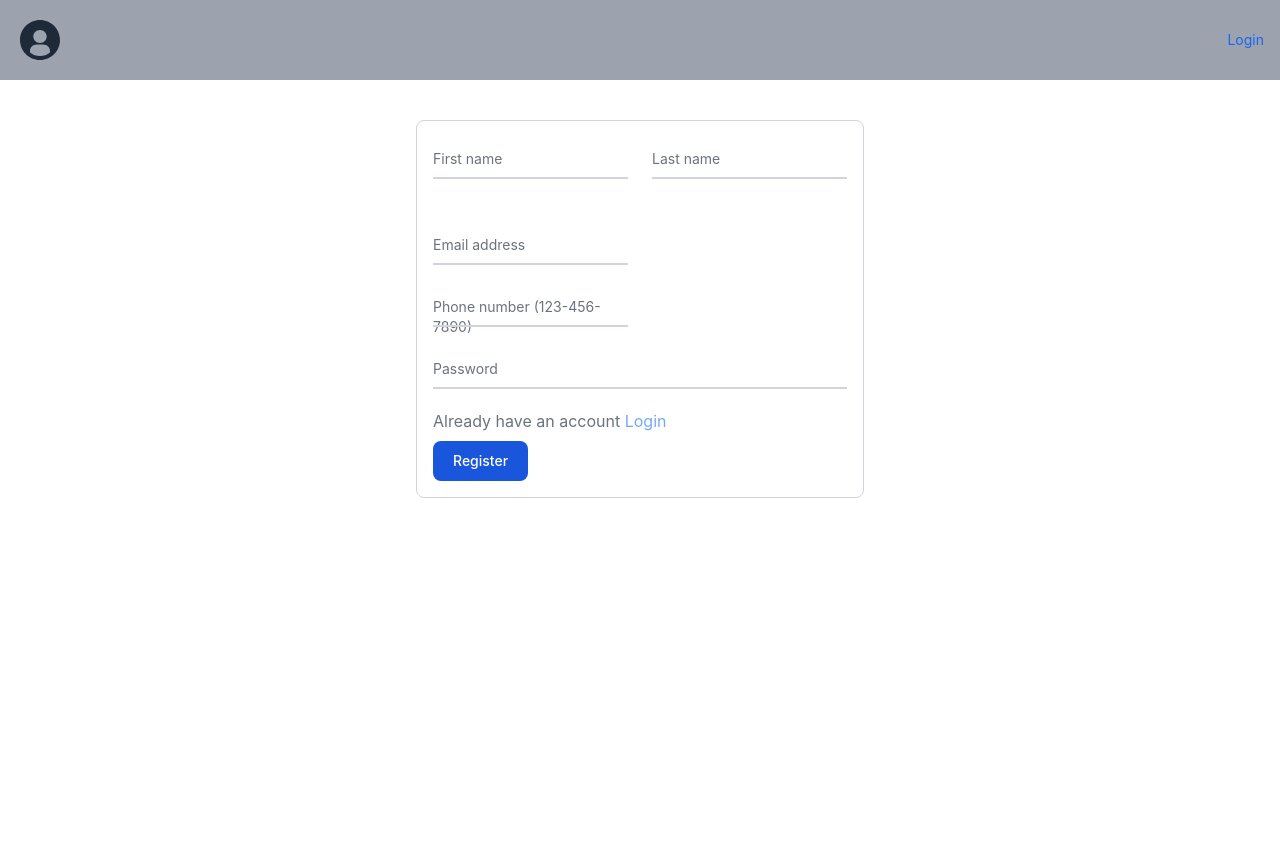
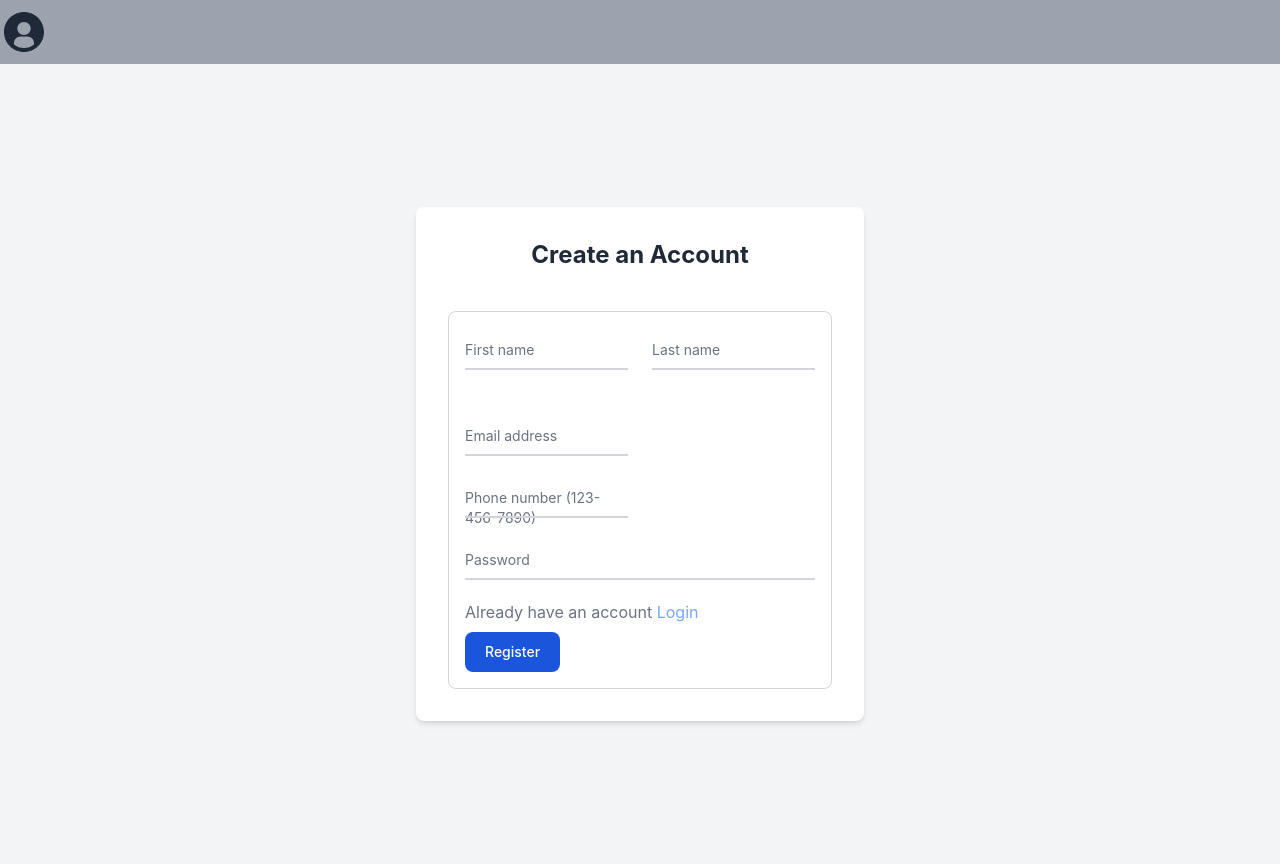
Before and after one commit to piyushprashantkopte/Recipe-webapp, a Django app: page /signup/ in a window 1280 px wide. Before the commit the page ends 498 px from the top, so only its background shows below. Run offline with Django 5.2, Linux system fonts and the light colour scheme; some libraries are stand-ins or nearby versions.

Commit message:
made changes to navbar

```diff
--- a/templates/base.html
+++ b/templates/base.html
@@ -12,7 +12,7 @@
   <body>
     <nav class="bg-gray-400 border-gray-200 dark:bg-gray-900">
       <div
-        class="flex flex-wrap justify-between items-center mx-auto max-w-screen-xl p-4"
+        class="flex justify-between items-center h-16"
       >
           <svg
             class="w-12 h-12 text-gray-800 dark:text-white"
@@ -40,12 +40,9 @@
           <a
             href="{% url 'logout' %}"
             class="text-sm text-blue-600 dark:text-blue-500 hover:underline"
-            >Logout</a>
+            ><h4 class="text-xl font-bold text-center px-2 ">Logout</h4></a>
             {% else %}
-            <a
-            href="{% url 'login' %}"
-            class="text-sm text-blue-600 dark:text-blue-500 hover:underline"
-            >Login</a>
+
             {% endif %}
         </div>
       </div>
--- a/templates/login.html
+++ b/templates/login.html
@@ -1,9 +1,9 @@
 {% extends "base.html" %}
 {% block content %}
 
-
-
-
+<div class="bg-gray-100 min-h-screen flex items-center justify-center p-2">
+    <div class="bg-white p-8 rounded-lg shadow-md w-full max-w-md">
+        <h1 class="text-2xl font-bold text-center text-gray-800 mb-6">Login to Your Account</h1>
 
 
 <form method="post" action="" enctype="multipart/form-data" class="max-w-sm mx-auto mt-20 border border-gray-600 rounded-lg p-4 ">
--- a/templates/register.html
+++ b/templates/register.html
@@ -1,7 +1,9 @@
 {% extends "base.html" %}
 {% block content %}
 
-
+<div class="bg-gray-100 min-h-screen flex items-center justify-center p-2">
+    <div class="bg-white p-8 rounded-lg shadow-md w-full max-w-md">
+        <h1 class="text-2xl font-bold text-center text-gray-800 mb-6">Create an Account</h1>
 
 <form method="post" action="" enctype="multipart/form-data" class="max-w-md mx-auto mt-10 border border-gray-300 rounded-lg p-4 ">
 {% csrf_token %}
```
Also changed, not shown: db.sqlite3.
